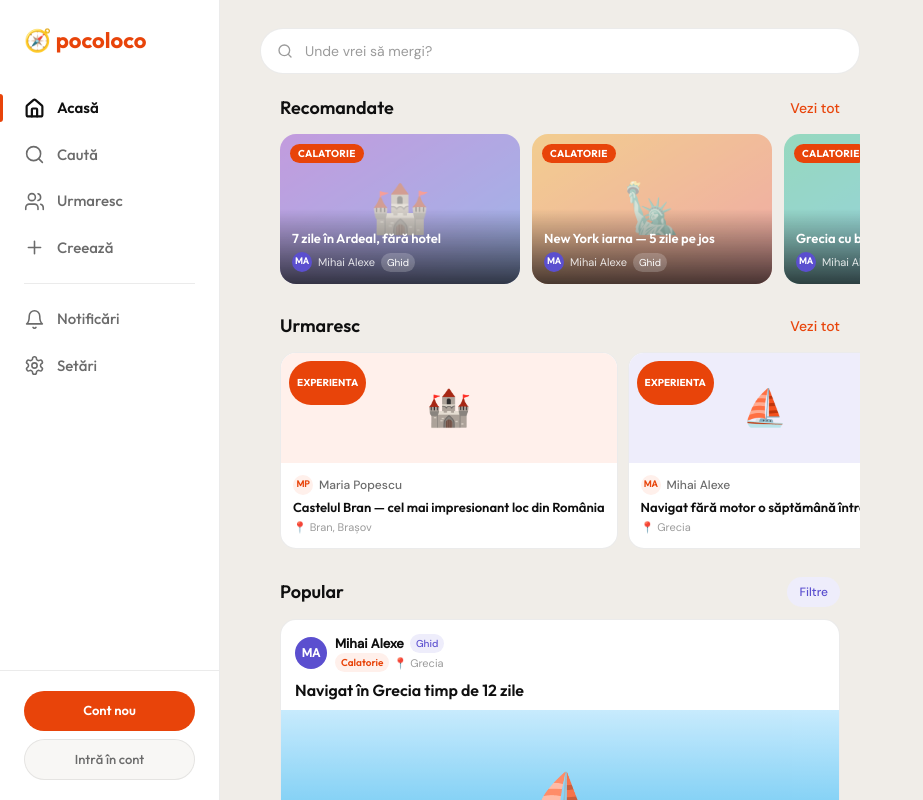
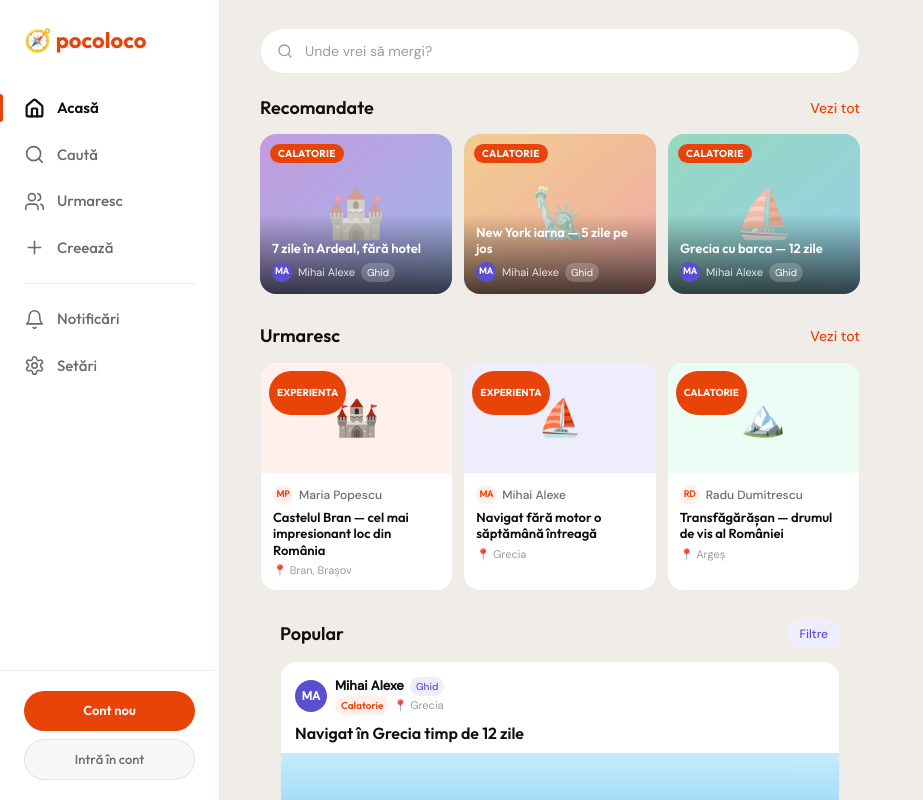
Before and after one commit to cristianpocovnicu/pocoloco, a Next.js app: page / in a window 1280 px wide. Shown: the top 800 px of the page, without its empty margins (0-923 px from the left). Built offline with nearby package versions, Linux system fonts and the light colour scheme; no server answers.

Commit message:
responsive grid for featured and following

```diff
--- a/src/components/home/FeaturedSection.tsx
+++ b/src/components/home/FeaturedSection.tsx
@@ -9,16 +9,18 @@ const FEATURED = [
 export default function FeaturedSection() {
   return (
     <section className="mb-7">
-      <div className="flex items-center justify-between px-5 mb-3">
+      <div className="flex items-center justify-between mb-3">
         <h2 className="font-outfit text-lg font-semibold text-[#0F0F0F]">Recomandate</h2>
         <Link href="/search" className="text-sm text-[#E8440A] font-medium">Vezi tot</Link>
       </div>
-      <div className="flex gap-3 px-5 overflow-x-auto scrollbar-hide">
+
+      {/* Mobile: scroll orizontal / Desktop: grid 3 coloane */}
+      <div className="flex gap-3 overflow-x-auto scrollbar-hide md:grid md:grid-cols-3 md:overflow-visible">
         {FEATURED.map((item) => (
           <Link
             key={item.id}
             href={`/trip/${item.id}`}
-            className="min-w-[240px] h-[150px] rounded-2xl overflow-hidden relative flex-shrink-0 block"
+            className="min-w-[240px] md:min-w-0 h-[150px] md:h-[160px] rounded-2xl overflow-hidden relative flex-shrink-0 md:flex-shrink block"
           >
             <div className={`absolute inset-0 bg-gradient-to-br ${item.gradient} flex items-center justify-center text-5xl opacity-40`}>
               {item.emoji}
--- a/src/components/home/FollowingSection.tsx
+++ b/src/components/home/FollowingSection.tsx
@@ -3,18 +3,25 @@ import Link from 'next/link'
 const FOLLOWING = [
   { id: '1', type: 'Experienta', emoji: '🏰', bg: 'bg-[#FFF0EB]', user: 'MP', userName: 'Maria Popescu', title: 'Castelul Bran — cel mai impresionant loc din România', location: 'Bran, Brașov' },
   { id: '2', type: 'Experienta', emoji: '⛵', bg: 'bg-[#EEEDFB]', user: 'MA', userName: 'Mihai Alexe', title: 'Navigat fără motor o săptămână întreagă', location: 'Grecia' },
+  { id: '3', type: 'Calatorie', emoji: '🏔️', bg: 'bg-[#ECFDF5]', user: 'RD', userName: 'Radu Dumitrescu', title: 'Transfăgărășan — drumul de vis al României', location: 'Argeș' },
 ]
 
 export default function FollowingSection() {
   return (
     <section className="mb-7">
-      <div className="flex items-center justify-between px-5 mb-3">
+      <div className="flex items-center justify-between mb-3">
         <h2 className="font-outfit text-lg font-semibold text-[#0F0F0F]">Urmaresc</h2>
         <Link href="/following" className="text-sm text-[#E8440A] font-medium">Vezi tot</Link>
       </div>
-      <div className="flex gap-2.5 px-5 overflow-x-auto scrollbar-hide">
+
+      {/* Mobile: scroll orizontal / Desktop: grid 3 coloane */}
+      <div className="flex gap-2.5 overflow-x-auto scrollbar-hide md:grid md:grid-cols-3 md:overflow-visible">
         {FOLLOWING.map((item) => (
-          <Link key={item.id} href={`/location/${item.id}`} className="min-w-[220px] bg-white border border-[rgba(0,0,0,0.08)] rounded-2xl overflow-hidden flex-shrink-0 block">
+          <Link
+            key={item.id}
+            href={`/location/${item.id}`}
+            className="min-w-[220px] md:min-w-0 bg-white border border-[rgba(0,0,0,0.08)] rounded-2xl overflow-hidden flex-shrink-0 md:flex-shrink block"
+          >
             <div className={`${item.bg} h-[110px] flex items-center justify-center text-4xl relative`}>
               <span>{item.emoji}</span>
               <span className="absolute top-2 left-2 bg-[#E8440A] text-white text-[10px] font-outfit font-bold uppercase px-2 py-0.5 rounded-full">
@@ -27,7 +34,7 @@ export default function FollowingSection() {
                 <span className="text-[12px] text-[#6B6B6B] font-medium">{item.userName}</span>
               </div>
               <p className="text-[13px] font-outfit font-semibold text-[#0F0F0F] leading-tight mb-1">{item.title}</p>
-              <p className="text-[11px] text-[#9B9B9B] flex items-center gap-1">📍 {item.location}</p>
+              <p className="text-[11px] text-[#9B9B9B]">📍 {item.location}</p>
             </div>
           </Link>
         ))}
```
